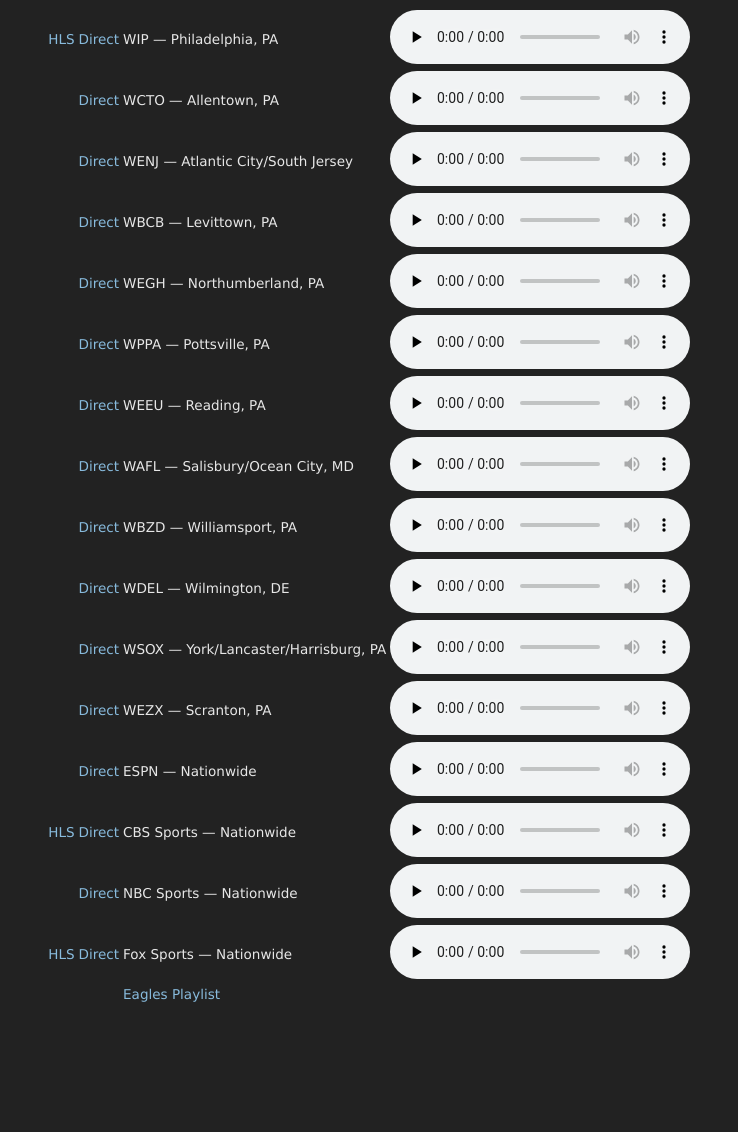
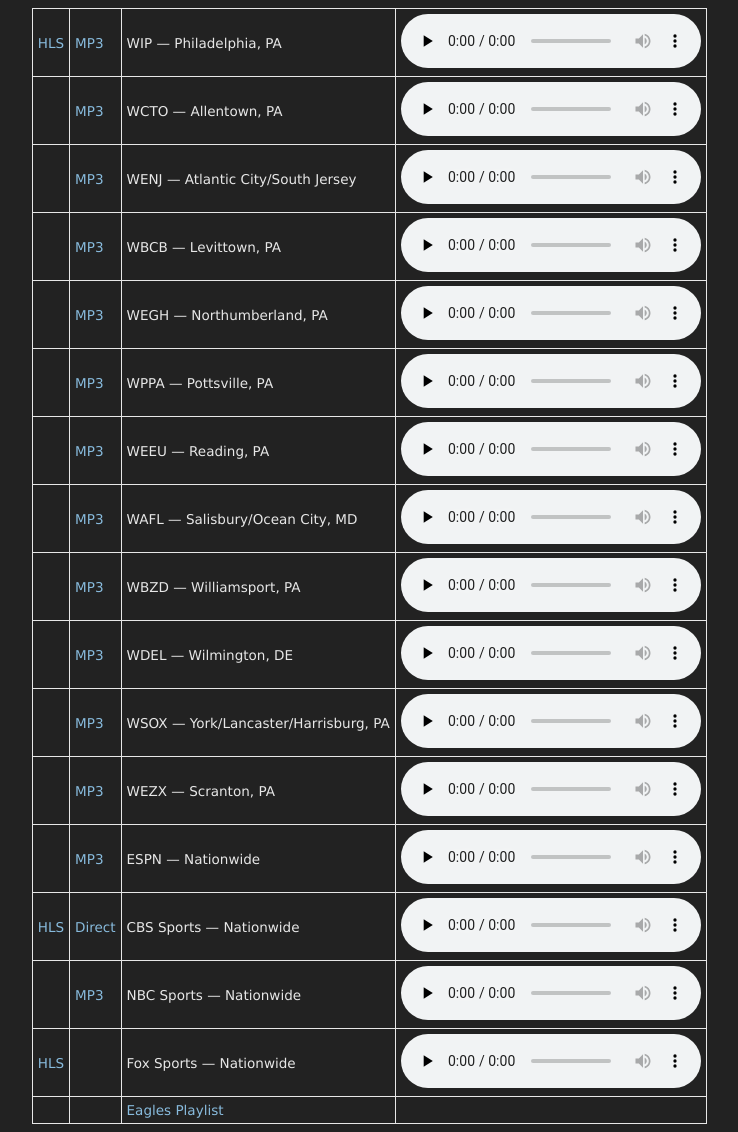
Before and after one commit to danburd/danburd.github.io, a Jekyll site: the page eagles.html, which Jekyll copies as it is, in a window 1280 px wide. Shown: the whole page, without its empty margins (266-1004 px from the left). Built offline with Jekyll 4.4.1, drawn with Linux system fonts in a browser that asks for light colours; before the commit the page ends 1012 px from its top, so only the background shows below that.

Commit message:
Changed Direct to MP3, removed a direct HLS

```diff
--- a/eagles.html
+++ b/eagles.html
@@ -6,8 +6,6 @@
   <link rel="shortcut icon" href="/ico/favicon.png" type="image/x-icon">
   <style>
     table, th, td {
-      padding: 2px !important;
-      border: none !important;
       margin: 0 auto;
     }
     html, body {
@@ -20,79 +18,79 @@
 <table>
   <tr>
    <td><a href="/hlsjsaudio.html?stream=https://playerservices.streamtheworld.com/api/livestream-redirect/WIPFM_ADP.m3u8">HLS</a></td>
-   <td><a href="https://playerservices.streamtheworld.com/api/livestream-redirect/WIPFM.mp3">Direct</a></td>
+   <td><a href="https://playerservices.streamtheworld.com/api/livestream-redirect/WIPFM.mp3">MP3</a></td>
    <td>WIP — Philadelphia, PA</td>
    <td><audio controls preload="none"><source src="https://playerservices.streamtheworld.com/api/livestream-redirect/WIPFM.mp3" type="audio/mpeg"></audio></td>
   </tr>
   <tr>
    <td></td>
-   <td><a href="https://playerservices.streamtheworld.com/api/livestream-redirect/WCTOFMAAC.aac">Direct</a></td>
+   <td><a href="https://playerservices.streamtheworld.com/api/livestream-redirect/WCTOFMAAC.aac">MP3</a></td>
    <td>WCTO — Allentown, PA</td>
    <td><audio controls preload="none"><source src="https://playerservices.streamtheworld.com/api/livestream-redirect/WCTOFMAAC.aac" type="audio/mpeg"></audio></td>
   </tr>
   <tr>
    <td></td>
-   <td><a href="http://107.20.56.41/townsquare-wenjfmaac-ibc3">Direct</a></td>
+   <td><a href="http://107.20.56.41/townsquare-wenjfmaac-ibc3">MP3</a></td>
    <td>WENJ — Atlantic City/South Jersey</td>
    <td><audio controls preload="none"><source src="http://107.20.56.41/townsquare-wenjfmaac-ibc3" type="audio/mpeg"></audio></td>
   </tr>
   <tr>
    <td></td>
-   <td><a href="http://live.wbcb1490.com:88/broadwavehigh.mp3">Direct</a></td>
+   <td><a href="http://live.wbcb1490.com:88/broadwavehigh.mp3">MP3</a></td>
    <td>WBCB — Levittown, PA</td>
    <td><audio controls preload="none"><source src="http://live.wbcb1490.com:88/broadwavehigh.mp3" type="audio/mpeg"></audio></td>
   </tr>
   <tr>
    <td></td>
-   <td><a href="http://65.19.131.163/sunbury-weghfmaac-ibc2?session-id=1758511862">Direct</a></td>
+   <td><a href="http://65.19.131.163/sunbury-weghfmaac-ibc2?session-id=1758511862">MP3</a></td>
    <td>WEGH — Northumberland, PA</td>
    <td><audio controls preload="none"><source src="http://65.19.131.163/sunbury-weghfmaac-ibc2?session-id=1758511862" type="audio/mpeg"></audio></td>
   </tr>
   <tr>
    <td></td>
-   <td><a href="https://playerservices.streamtheworld.com/api/livestream-redirect/WPPAAM.mp3">Direct</a></td>
+   <td><a href="https://playerservices.streamtheworld.com/api/livestream-redirect/WPPAAM.mp3">MP3</a></td>
    <td>WPPA — Pottsville, PA</td>
    <td><audio controls preload="none"><source src="https://playerservices.streamtheworld.com/api/livestream-redirect/WPPAAM.mp3" type="audio/mpeg"></audio></td>
   </tr>
   <tr>
    <td></td>
-   <td><a href="http://relay1.181.fm:8132">Direct</a></td>
+   <td><a href="http://relay1.181.fm:8132">MP3</a></td>
    <td>WEEU — Reading, PA</td>
    <td><audio controls preload="none"><source src="http://relay1.181.fm:8132" type="audio/mpeg"></audio></td>
   </tr>
   <tr>
    <td></td>
-   <td><a href="https://playerservices.streamtheworld.com/api/livestream-redirect/WAFLFM.mp3">Direct</a></td>
+   <td><a href="https://playerservices.streamtheworld.com/api/livestream-redirect/WAFLFM.mp3">MP3</a></td>
    <td>WAFL — Salisbury/Ocean City, MD</td>
    <td><audio controls preload="none"><source src="https://playerservices.streamtheworld.com/api/livestream-redirect/WAFLFM.mp3" type="audio/mpeg"></audio></td>
   </tr>
   <tr>
    <td></td>
-   <td><a href="https://playerservices.streamtheworld.com/api/livestream-redirect/WBZDFM.mp3">Direct</a></td>
+   <td><a href="https://playerservices.streamtheworld.com/api/livestream-redirect/WBZDFM.mp3">MP3</a></td>
    <td>WBZD — Williamsport, PA</td>
    <td><audio controls preload="none"><source src="https://playerservices.streamtheworld.com/api/livestream-redirect/WBZDFM.mp3" type="audio/mpeg"></audio></td>
   </tr>
   <tr>
    <td></td>
-   <td><a href="https://playerservices.streamtheworld.com/api/livestream-redirect/WDELAM.mp3">Direct</a></td>
+   <td><a href="https://playerservices.streamtheworld.com/api/livestream-redirect/WDELAM.mp3">MP3</a></td>
    <td>WDEL — Wilmington, DE</td>
    <td><audio controls preload="none"><source src="https://playerservices.streamtheworld.com/api/livestream-redirect/WDELAM.mp3" type="audio/mpeg"></audio></td>
   </tr>
   <tr>
    <td></td>
-   <td><a href="https://playerservices.streamtheworld.com/api/livestream-redirect/WSOXFM.mp3">Direct</a></td>
+   <td><a href="https://playerservices.streamtheworld.com/api/livestream-redirect/WSOXFM.mp3">MP3</a></td>
    <td>WSOX — York/Lancaster/Harrisburg, PA</td>
    <td><audio controls preload="none"><source src="https://playerservices.streamtheworld.com/api/livestream-redirect/WSOXFM.mp3" type="audio/mpeg"></audio></td>
   </tr>
   <tr>
    <td></td>
-   <td><a href="http://wezx.streamon.fm:8000/WEZX-48k.aac">Direct</a></td>
+   <td><a href="http://wezx.streamon.fm:8000/WEZX-48k.aac">MP3</a></td>
    <td>WEZX — Scranton, PA</td>
    <td><audio controls preload="none"><source src="http://wezx.streamon.fm:8000/WEZX-48k.aac" type="audio/mpeg"></audio></td>
   </tr>
   <tr>
    <td></td>
-   <td><a href="https://espn-network.akacast.akamaistream.net/7/245/126490/v1/espn.akacast.akamaistream.net/espn-network">Direct</a></td>
+   <td><a href="https://espn-network.akacast.akamaistream.net/7/245/126490/v1/espn.akacast.akamaistream.net/espn-network">MP3</a></td>
    <td>ESPN — Nationwide</td>
    <td><audio controls preload="none"><source src="https://espn-network.akacast.akamaistream.net/7/245/126490/v1/espn.akacast.akamaistream.net/espn-network" type="audio/mpeg"></audio></td>
   </tr>
@@ -104,13 +102,13 @@
   </tr>
   <tr>
    <td></td>
-   <td><a href="http://icy3.abacast.com/dialglobal-nbcsportsmp3-48">Direct</a></td>
+   <td><a href="http://icy3.abacast.com/dialglobal-nbcsportsmp3-48">MP3</a></td>
    <td>NBC Sports — Nationwide</td>
    <td><audio controls preload="none"><source src="http://icy3.abacast.com/dialglobal-nbcsportsmp3-48" type="audio/mpeg"></audio></td>
   </tr>
   <tr>
    <td><a href="/hlsjsaudio.html?stream=https://c8.prod.playlists.ihrhls.com/4732/playlist.m3u8">HLS</a></td>
-   <td><a href="https://c8.prod.playlists.ihrhls.com/4732/playlist.m3u8">Direct</a></td>
+   <td></td>
    <td>Fox Sports — Nationwide</td>
    <td><audio controls preload="none"><source src="https://c8.prod.playlists.ihrhls.com/4732/playlist.m3u8" type="audio/mpeg" type="audio/mpeg"></audio></td>
   </tr>
```
